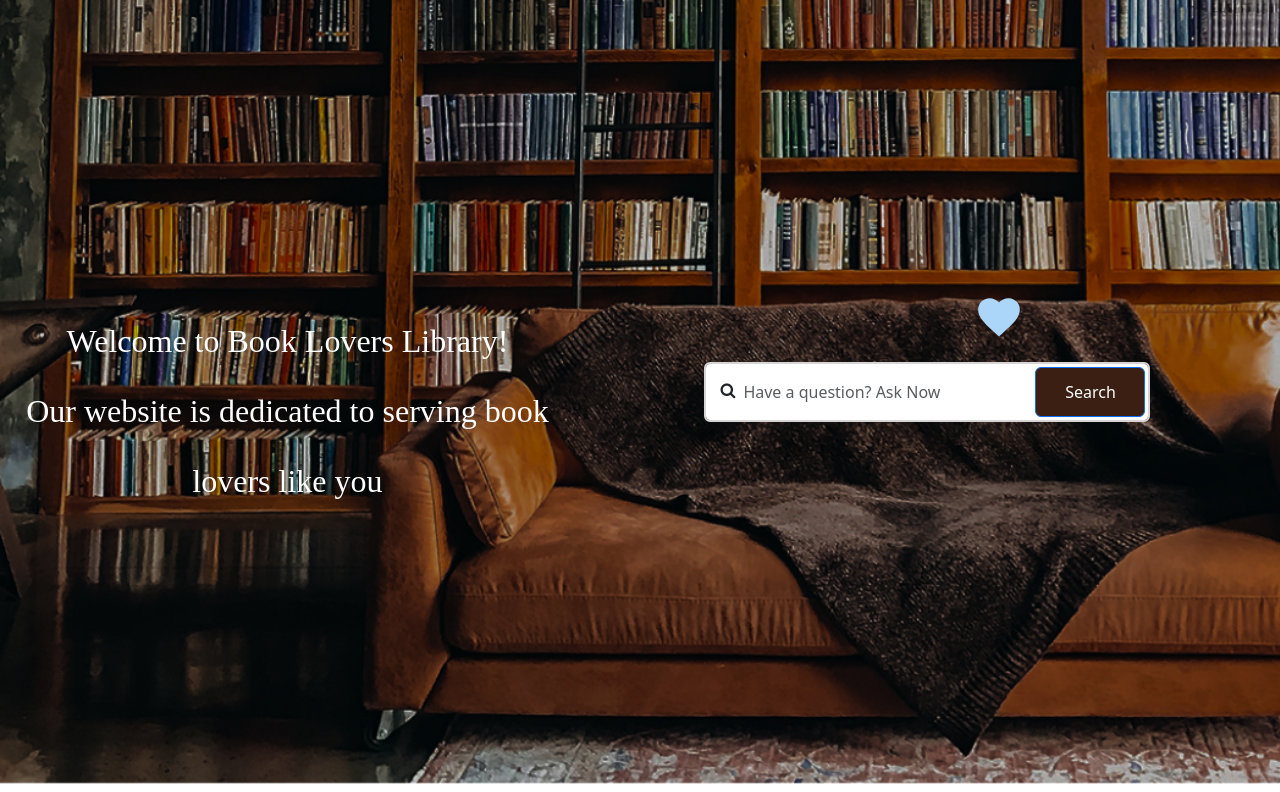
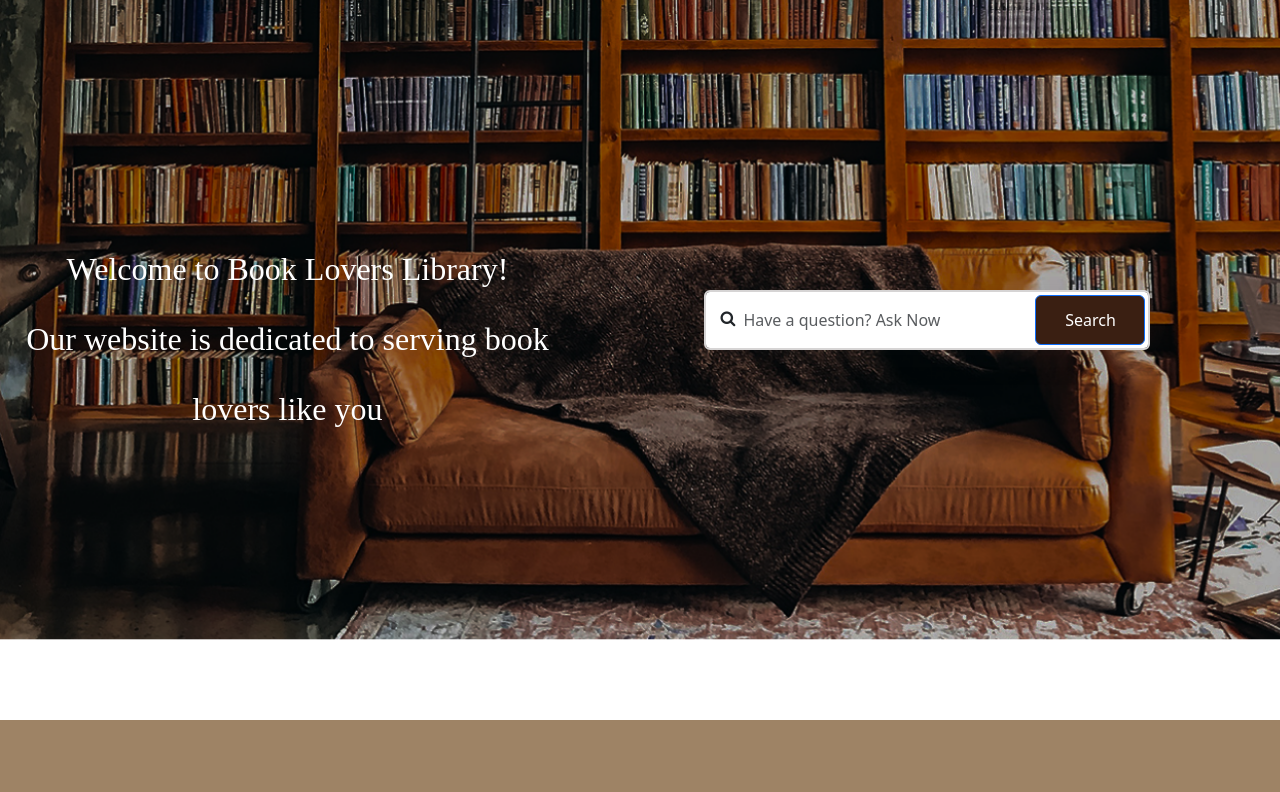
Before and after one commit to Yasmine-daifane/Brief-16-media-library, a PHP site: page /backoffice/backoffice.php in a window 1280 px wide. Shown: the part 116-908 px from the top of the page. After the commit the page ends 836 px from the top, so only its background shows below. Run offline with PHP 8.4, Linux system fonts and the light colour scheme; some libraries are stand-ins or nearby versions.

Commit message:
ADD by the best

```diff
--- a/backoffice/backoffic.css
+++ b/backoffice/backoffic.css
@@ -6,9 +6,9 @@
 }
 
 header{
-    background-image: url(image_bckg/backg.png);
+    background-image: url(../image_bckg/backg.png);
     background-size: cover;
-    height: 98vh;
+    height: 80vh;
     display: flex;
     justify-content: center;
     align-items: center;
--- a/backoffice/backoffice.php
+++ b/backoffice/backoffice.php
@@ -20,12 +20,13 @@
 
   <nav class="navbar navbar-expand-lg navbar-light ">
     <div class="container-fluid">
-          <button class="navbar-toggler" type="button" data-bs-toggle="collapse" data-bs-target="#navbarTogglerDemo03" aria-controls="navbarTogglerDemo03" aria-expanded="false" aria-label="Toggle navigation">
+      <button class="navbar-toggler" type="button" data-bs-toggle="collapse" data-bs-target="#navbarTogglerDemo03"
+        aria-controls="navbarTogglerDemo03" aria-expanded="false" aria-label="Toggle navigation">
         <span class="navbar-toggler-icon"></span>
       </button>
       <div>
-          <img class=" logo mt-0" src="image_bckg/logo.png" alt="logo">
-          <p  style="font-size: 13;">BOOK lovers</p>
+        <img class=" logo mt-0" src="../image_bckg/logo.png" alt="logo">
+        <p style="font-size: 13;">BOOK lovers</p>
       </div>
       <div class="collapse navbar-collapse" id="navbarTogglerDemo03">
         <ul class="navbar-nav me-auto mb-2 mb-lg-0">
@@ -48,39 +49,19 @@
         <path fill="currentColor"
           d="m12 21.35l-1.45-1.32C5.4 15.36 2 12.27 2 8.5C2 5.41 4.42 3 7.5 3c1.74 0 3.41.81 4.5 2.08C13.09 3.81 14.76 3 16.5 3C19.58 3 22 5.41 22 8.5c0 3.77-3.4 6.86-8.55 11.53L12 21.35Z" />
       </svg></h1>
-
-
-
     <div class="container">
-
       <div class="row height d-flex justify-content-center align-items-center">
-
         <div class="col-md-8">
-
           <div class="search">
             <i class="fa fa-search"></i>
             <input type="text" class="form-control" placeholder="Have a question? Ask Now">
             <button class="btn btn-primary">Search</button>
           </div>
-
-                  </div>
-
         </div>
       </div>
-
+    </div>
     <!-- <iconify-icon icon="mdi:heart" style="color: #abd5f9;height: 10px; width: 10px;"></iconify-icon> -->
   </header>
-
-
-
 </body>
-        <main>
-
-
-
-
-
-
-        </main>
 
 </html>
```
Lines whose indentation alone changed are shown as unchanged.
